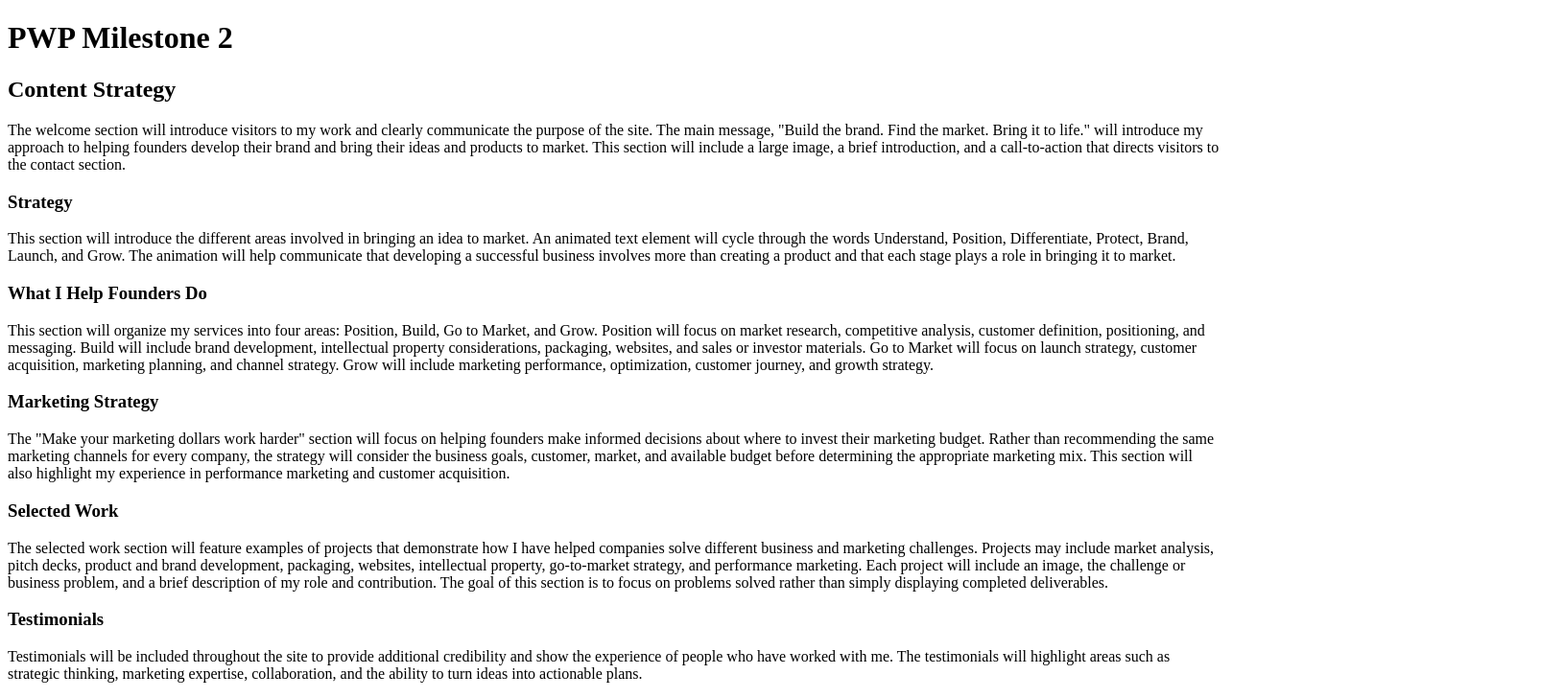
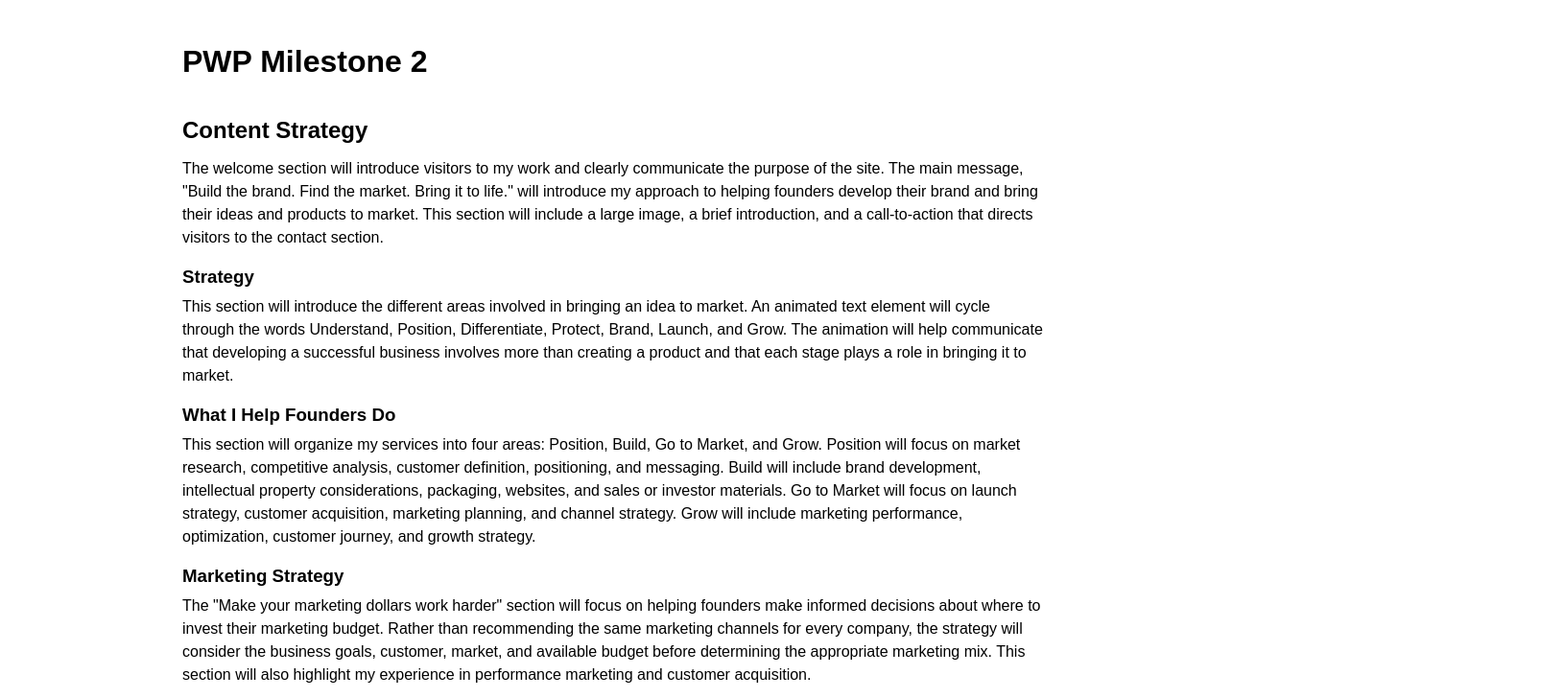
Before and after one commit to laurenlobueco/lauren-lobue-portfolio, a plain HTML site: page documentation/milestone-2.html in a window 1280 px wide. Shown: the top 728 px of the page at 96% size, 1630 px wide, since content can reach past the window. Drawn offline with Linux system fonts and the light colour scheme.

Commit message:
Milestone 2 complete with better formatting

```diff
--- a/documentation/milestone-2.html
+++ b/documentation/milestone-2.html
@@ -4,6 +4,25 @@
 <head>
     <meta charset="UTF-8">
     <title>Lauren LoBue | PWP Milestone 2</title>
+    <style>
+        body {
+            max-width: 900px;
+            margin: 40px auto;
+            font-family: Arial, sans-serif;
+            line-height: 1.5;
+        }  h1 {
+               margin-bottom: 30px;
+           }  h2 {
+                  margin-top: 30px;
+                  margin-bottom: 10px;
+              }  h3 {
+                     margin-top: 15px;
+                     margin-bottom: 5px;
+                 }  p {
+                        margin-top: 0;
+                        margin-bottom: 15px;
+                    }
+    </style>
 </head>
 
 <body>
@@ -102,15 +121,17 @@
     information, and basic copyright information.
 </p>
 
-<h2>Wireframes</h2>
+<h1>Wireframes</h1>
+
+<h3>Mobile Layout</h3>
+<img src="mobile-wireframe.png"
+     alt="Mobile wireframe for Lauren LoBue's personal website">
 
 <h3>Desktop Layout</h3>
 <img src="desktop-wireframe.png"
      alt="Desktop wireframe for Lauren LoBue's personal website">
 
-<h3>Mobile Layout</h3>
-<img src="mobile-wireframe.png"
-     alt="Mobile wireframe for Lauren LoBue's personal website">
+
 
 
 </body>
```
